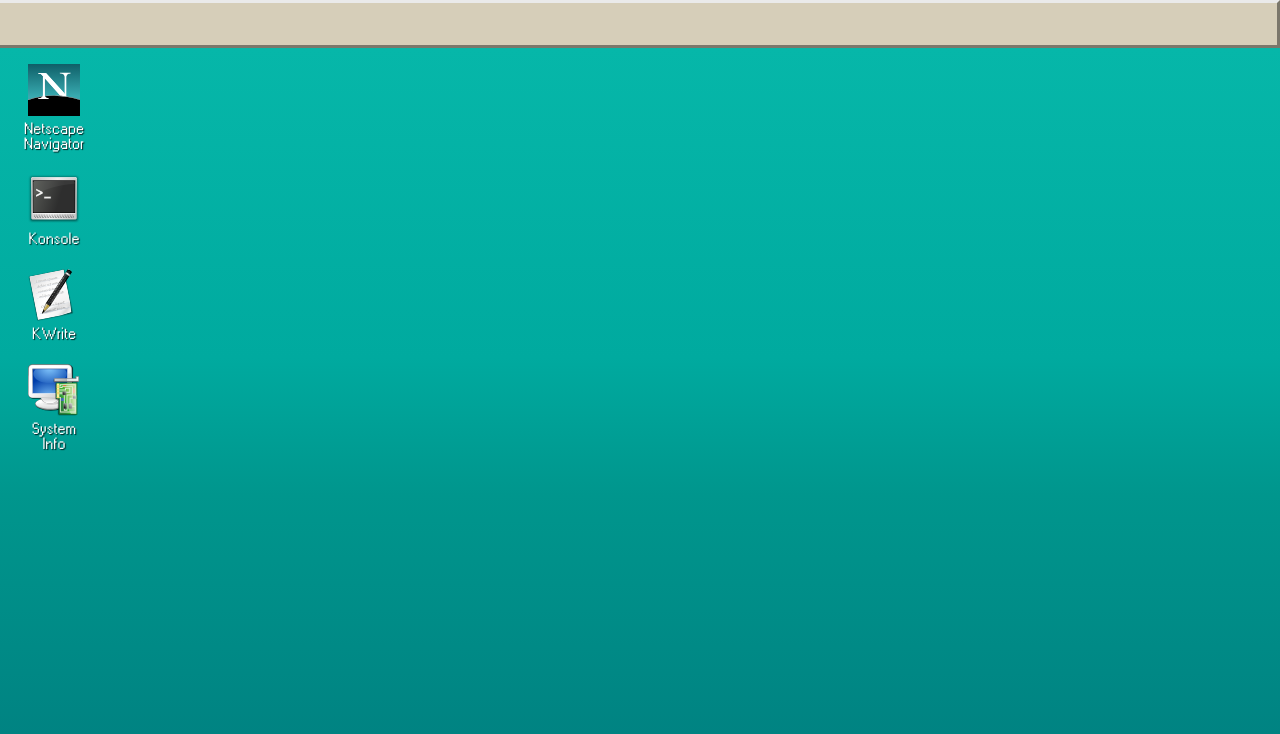
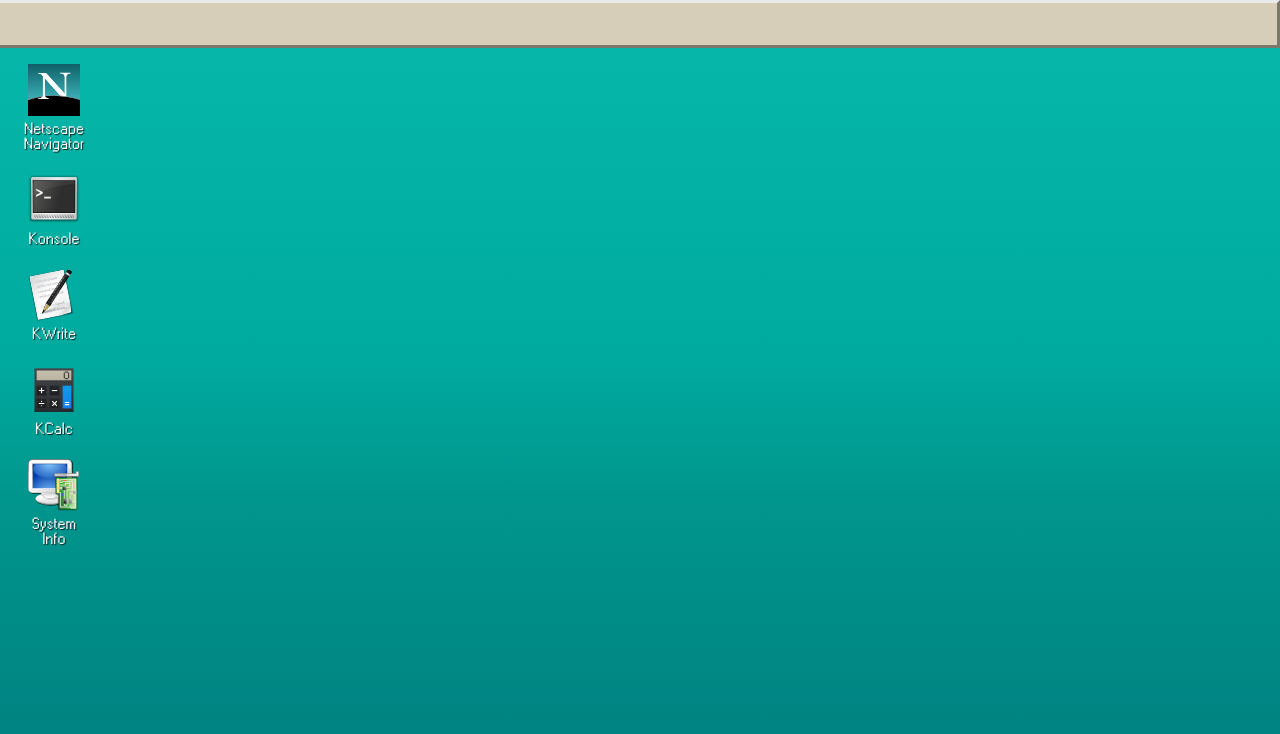
Before and after one commit to wirenux/KlassicOS, a website built with Vite: page index.html in a window 1280 px wide. Shown: the top 734 px of the page. Built offline with nearby package versions, Linux system fonts and the light colour scheme.

Commit message:
add: create desktop shortcut for KCalc and update icon styles

```diff
--- a/src/main.js
+++ b/src/main.js
@@ -34,6 +34,11 @@ document.querySelector('#app').innerHTML = `
       <div class="desktop-shortcut" data-app="editor">
         <div class="shortcut-icon icon-editor"></div>
         <div class="shortcut-label">KWrite</div>
+      </div>
+
+      <div class="desktop-shortcut" data-app="calculator">
+        <div class="shortcut-icon icon-calculator"></div>
+        <div class="shortcut-label">KCalc</div>
       </div>
 
       <div class="desktop-shortcut" data-app="about">
--- a/src/style.css
+++ b/src/style.css
@@ -446,6 +446,10 @@ html, body {
     background-image: url('./assets/KWrite_icon.svg');
 }
 
+.icon-calculator {
+  background-image: url('./assets/KCalc_icon.svg');
+}
+
 .icon-about {
     background-image: url('./assets/KControl_icon.svg');
 }
```
